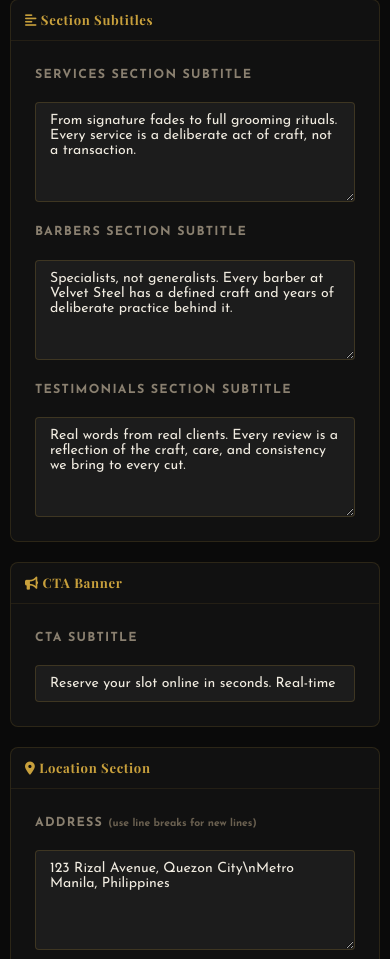
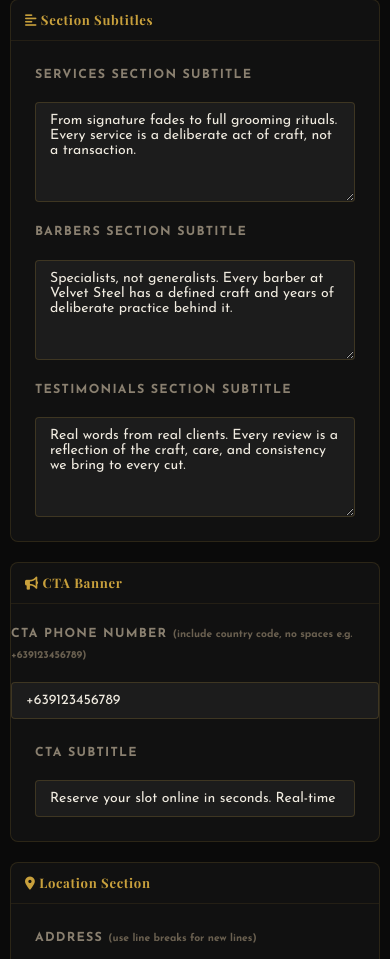
Before and after one commit to JohnDev19/Velvet-Steel, a Django app: page /admin-panel/home-page/ in a window 390 px wide. Shown: the part 1919-2878 px from the top of the page. Run offline with Django 4.2, Linux system fonts and the light colour scheme; the visitor is signed in with stand-in values (Sample User, id 1); data that the repository does not hold is empty.

Commit message:
Add CTA phone number input to home page edit

```diff
--- a/templates/admin_panel/home_page_edit.html
+++ b/templates/admin_panel/home_page_edit.html
@@ -113,6 +113,11 @@
 <!-- CTA BANNER -->
 <div class="admin-section" style="margin-bottom:20px;">
     <div class="section-toolbar"><h3><i class="fas fa-bullhorn"></i> CTA Banner</h3></div>
+    <div class="form-group" style="margin:0;margin-top:20px;">
+            <label class="form-label">CTA Phone Number <small style="text-transform:none;letter-spacing:0;color:#6a6050;">(include country code, no spaces e.g. +639123456789)</small></label>
+            <input type="text" name="cta_phone" class="form-control"
+                   value="{{ page.cta_phone|default:'+639123456789' }}">
+        </div>
     <div style="padding:24px;">
         <div class="form-group" style="margin:0;">
             <label class="form-label">CTA Subtitle</label>
```
